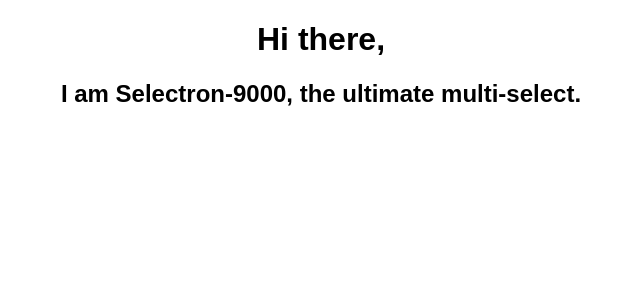
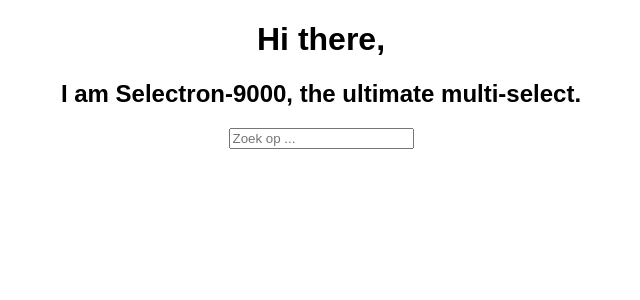
Before and after one commit to xblackbytesx/selectron-9000, a React (Create React App) app: page / in a window 1280 px wide. Shown: the top 300 px of the page, without its empty margins (319-959 px from the left). Built offline with nearby package versions, Linux system fonts and the light colour scheme.

Commit message:
Added first two components and composed them to form the first iteration of the almighty selectron-9000!!!

```diff
--- a/src/App.js
+++ b/src/App.js
@@ -1,12 +1,21 @@
 import React, { Component } from 'react';
+import Selectron from './components/selectron/selectron';
 import './App.css';
 
+import StubData from './store/store.json';
+
 class App extends Component {
+  state = StubData;
+
   render() {
+    console.log(this.state);
+
     return (
       <div className="App">
         <h1>Hi there,</h1>
         <h2>I am Selectron-9000, the ultimate multi-select.</h2>
+
+        <Selectron />
       </div>
     );
   }
--- /dev/null
+++ b/src/components/search-box/search-box.js
@@ -0,0 +1,7 @@
+import React from 'react';
+
+const SearchBox = (props) => (
+  <input type="search" placeholder={props.placeholder} />
+)
+
+export default SearchBox;
--- /dev/null
+++ b/src/components/selectron/selectron.js
@@ -0,0 +1,10 @@
+import React from 'react';
+import SearchBox from '../search-box/search-box';
+
+const Selectron = (props) => (
+  <div className="selectron">
+    <SearchBox placeholder="Zoek op ..." />
+  </div>
+)
+
+export default Selectron;
```
